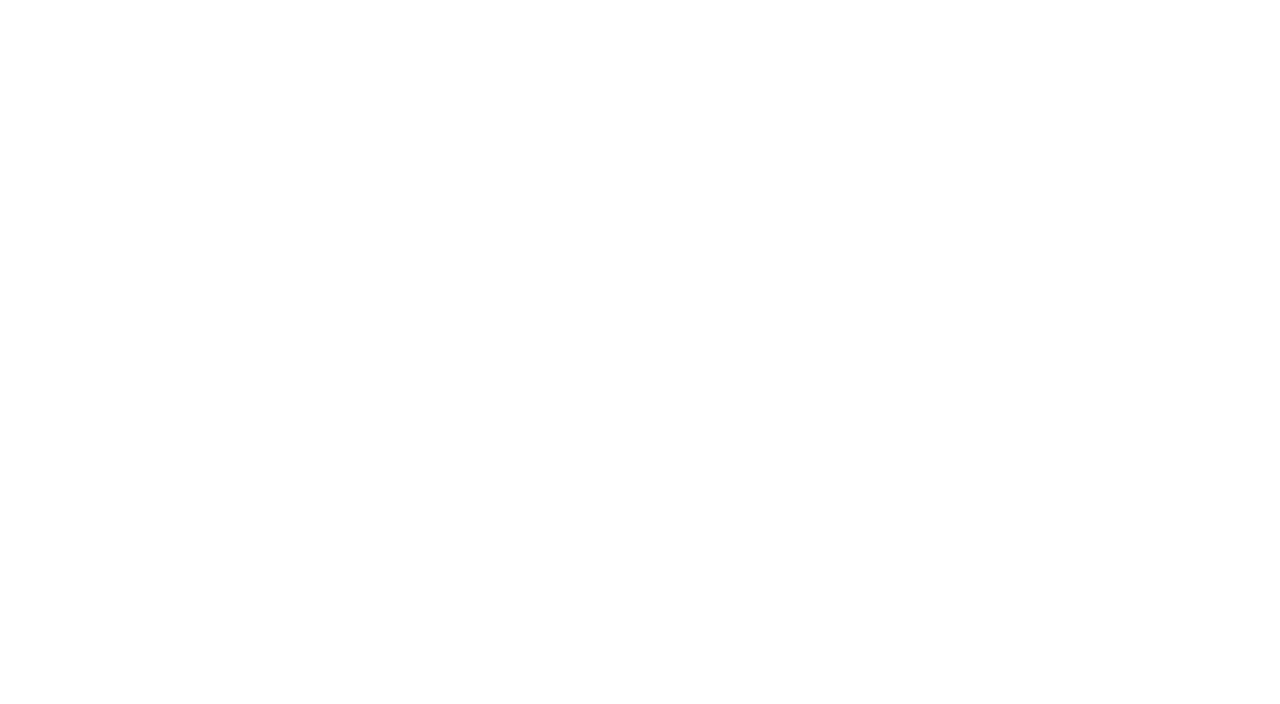
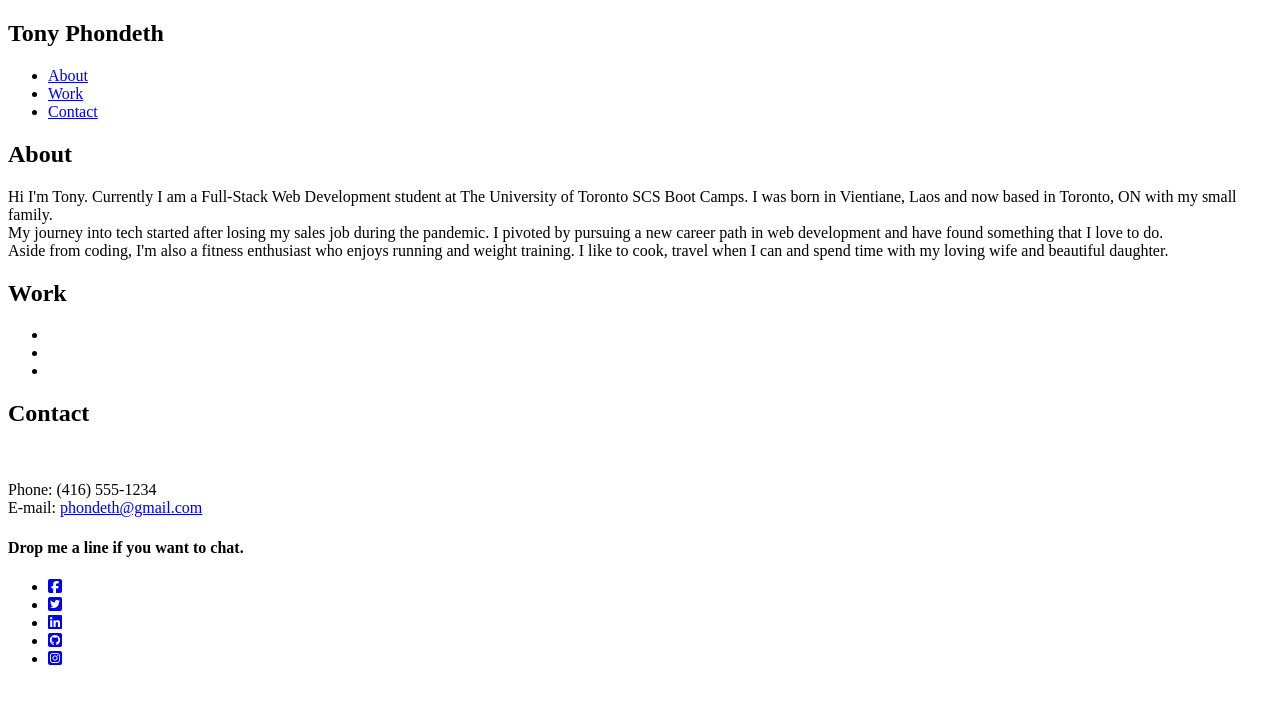
Before and after one commit to TPhondeth/challenge-week2, a plain HTML site: page index.html in a window 1280 px wide. Drawn offline with Linux system fonts and the light colour scheme.

Commit message:
html content added

```diff
--- a/index.html
+++ b/index.html
@@ -1,11 +1,132 @@
 <!DOCTYPE html>
 <html lang="en">
+
 <head>
     <meta charset="UTF-8">
     <meta name="viewport" content="width=device-width, initial-scale=1.0">
     <title>Tony Phondeth | Portfolio</title>
+    <!-- Link to Google Fonts -->
+    <link rel="preconnect" href="https://fonts.googleapis.com">
+    <link rel="preconnect" href="https://fonts.gstatic.com" crossorigin>
+    <link href="https://fonts.googleapis.com/css2?family=Rock+Salt&display=swap" rel="stylesheet">
+    <link rel="preconnect" href="https://fonts.googleapis.com">
+    <link rel="preconnect" href="https://fonts.gstatic.com" crossorigin>
+    <link href="https://fonts.googleapis.com/css2?family=Caveat:wght@500&display=swap" rel="stylesheet">
+    <link rel="preconnect" href="https://fonts.googleapis.com">
+    <link rel="preconnect" href="https://fonts.gstatic.com" crossorigin>
+    <link href="https://fonts.googleapis.com/css2?family=Shadows+Into+Light&display=swap" rel="stylesheet">
+    <!-- Link to Font Awesome -->
+    <script src="https://kit.fontawesome.com/9521d3cb10.js" crossorigin="anonymous"></script>
+    <!-- Link to CSS stylesheet -->
+    <link rel="stylesheet" href="">
 </head>
+
 <body>
+    <!-- Header Starts -->
+    <header>
+        <!-- Navigation Bar -->
+        <nav>
+            <h1>Tony Phondeth</h1>
+            <ul>
+                <li>
+                    <a href="#about-section">About</a>
+                </li>
+                <li>
+                    <a href="#work-section">Work</a>
+                </li>
+                <li>
+                    <a href="#contact-section">Contact</a>
+                </li>
+            </ul>
+        </nav>
+    </header>
+    <!-- Header Ends -->
 
+    <!-- Main Starts -->
+    <main>
+        <!-- About Section Starts -->
+        <section id="about-section">
+            <div class="about">
+                <h2>About</h2>
+                <p>
+                    Hi I'm Tony. Currently I am a Full-Stack Web Development student at The University of Toronto SCS Boot Camps. I was born in Vientiane, Laos and now based in Toronto, ON with my small family.<br/>
+                    My journey into tech started after losing my sales job during the pandemic. I pivoted by pursuing a new career path in web development and have found something that I love to do.<br/>
+                    Aside from coding, I'm also a fitness enthusiast who enjoys running and weight training. I like to cook, travel when I can and spend time with my loving wife and beautiful daughter.
+                </p>
+            </div>
+        </section>
+        <!-- About Section Ends -->
+        <!-- Work Section Starts -->
+        <section id="work-section">
+            <div class="work">
+                <h2>Work</h2>
+                <ul class="gallery">
+                    <li class="gallery-item">
+                        <img src="" alt="">
+                        <div class="overlay">
+                            <a href=""></a>
+                        </div>
+                    </li>
+                    <li class="gallery-item">
+                        <img src="" alt="">
+                        <div class="overlay">
+                            <a href=""></a>
+                        </div>
+                    </li>
+                    <li class="gallery-item">
+                        <img src="" alt="">
+                        <div class="overlay">
+                            <a href=""></a>
+                        </div>
+                    </li>
+                </ul>
+            </div>
+        </section>
+        <!-- Work Section Ends -->
+    </main>
+    <!-- Main Ends -->
+    <!-- Footer Starts -->
+    <footer id="contact-section">
+        <div class="contact">
+            <h2>Contact</h2>
+            <img src="" alt="">
+            <p>
+                Phone: (416) 555-1234<br/>
+                E-mail: <a href="mailto:phondeth@gmail.com">phondeth@gmail.com</a>
+            </p>
+            <h4>Drop me a line if you want to chat.</h4>
+            <!-- Social Media Icons -->
+            <aside>
+                <ul class="social">
+                    <li>
+                        <a href="https://www.facebook.com" target="_blank">
+                            <i class="fab fa-facebook-square"></i>
+                        </a>
+                    </li>
+                    <li>
+                        <a href="https://twitter.com" target="_blank">
+                            <i class="fab fa-twitter-square"></i>
+                        </a>
+                    </li>
+                    <li>
+                        <a href="https://ca.linkedin.com" target="_blank">
+                            <i class="fab fa-linkedin"></i>
+                        </a>
+                    </li>
+                    <li>
+                        <a href="https://github.com" target="_blank">
+                            <i class="fab fa-github-square"></i>
+                        </a>
+                    </li>
+                    <li>
+                        <a href="https://instagram.com" target="_blank">
+                            <i class="fab fa-instagram-square"></i>
+                        </a>
+                    </li>
+                </ul>
+            </aside>
+        </div>
+    </footer>
+    <!-- Footer Ends -->
 </body>
 </html>
```
